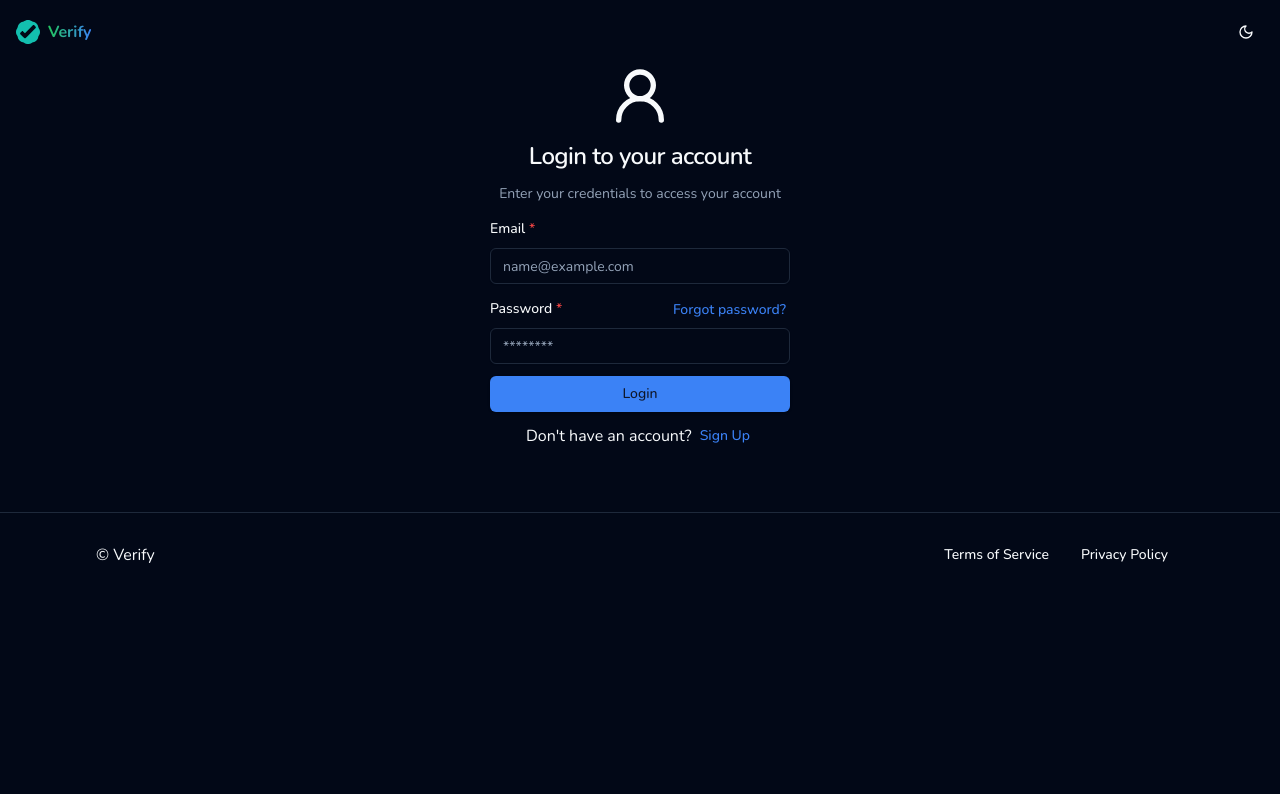
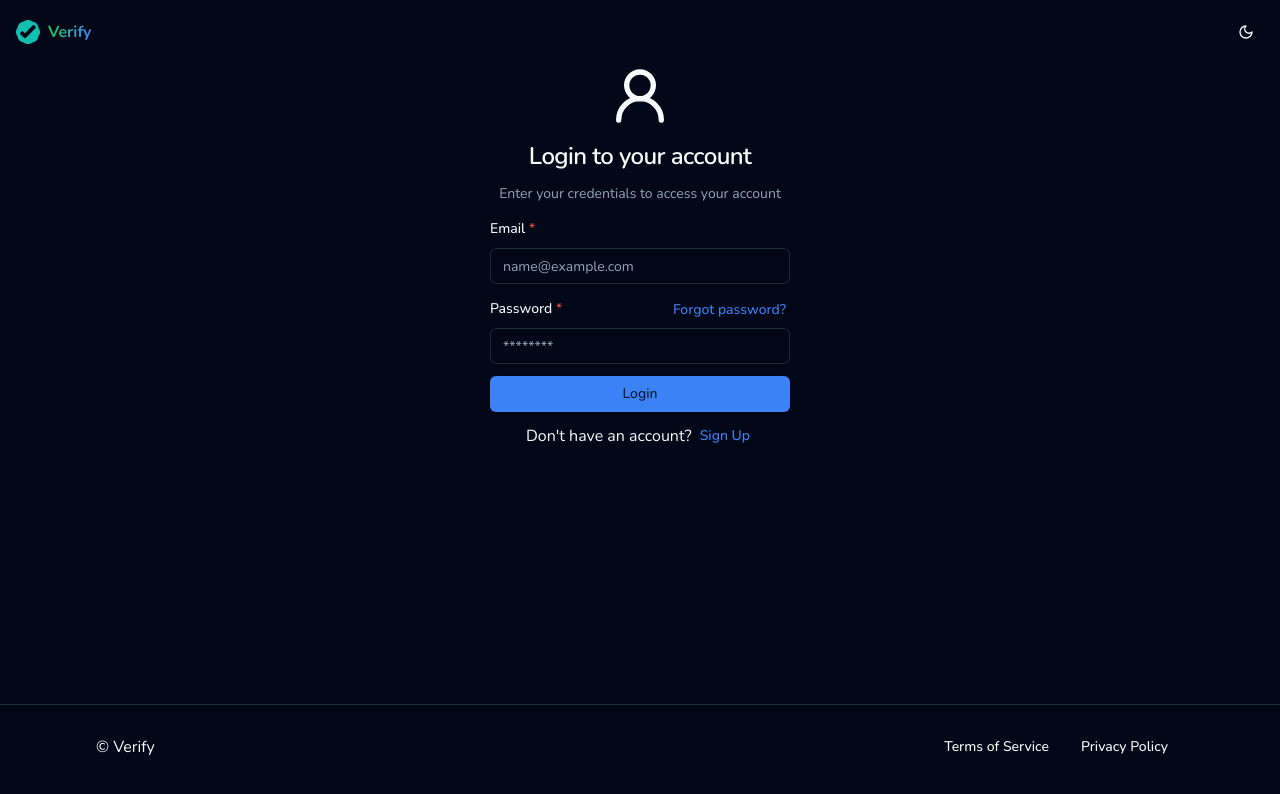
Before and after one commit to TheRealYT/otp, a React (Vite) app: page /login in a window 1280 px wide. Shown: the top 794 px of the page. Built offline with nearby package versions, Linux system fonts and the light colour scheme.

Commit message:
fix footer and body size

```diff
--- a/src/ui/PreLoginLayout.tsx
+++ b/src/ui/PreLoginLayout.tsx
@@ -16,11 +16,11 @@ export default function PreLoginLayout({redirect = true}) {
         <header>
             <ActionNav/>
         </header>
-        <main>
+        <main className="min-h-[calc(100vh-13rem)]">
             <Outlet/>
         </main>
 
-        <footer className="border-t mt-12 px-24 py-6">
+        <footer className="border-t mt-12 max-md:px-6 px-24 py-6 bg-background">
             <div className="max-md:flex-col-reverse max-md:gap-y-6 flex items-center justify-between">
                 <p>&copy; {COMPANY}</p>
 
```
